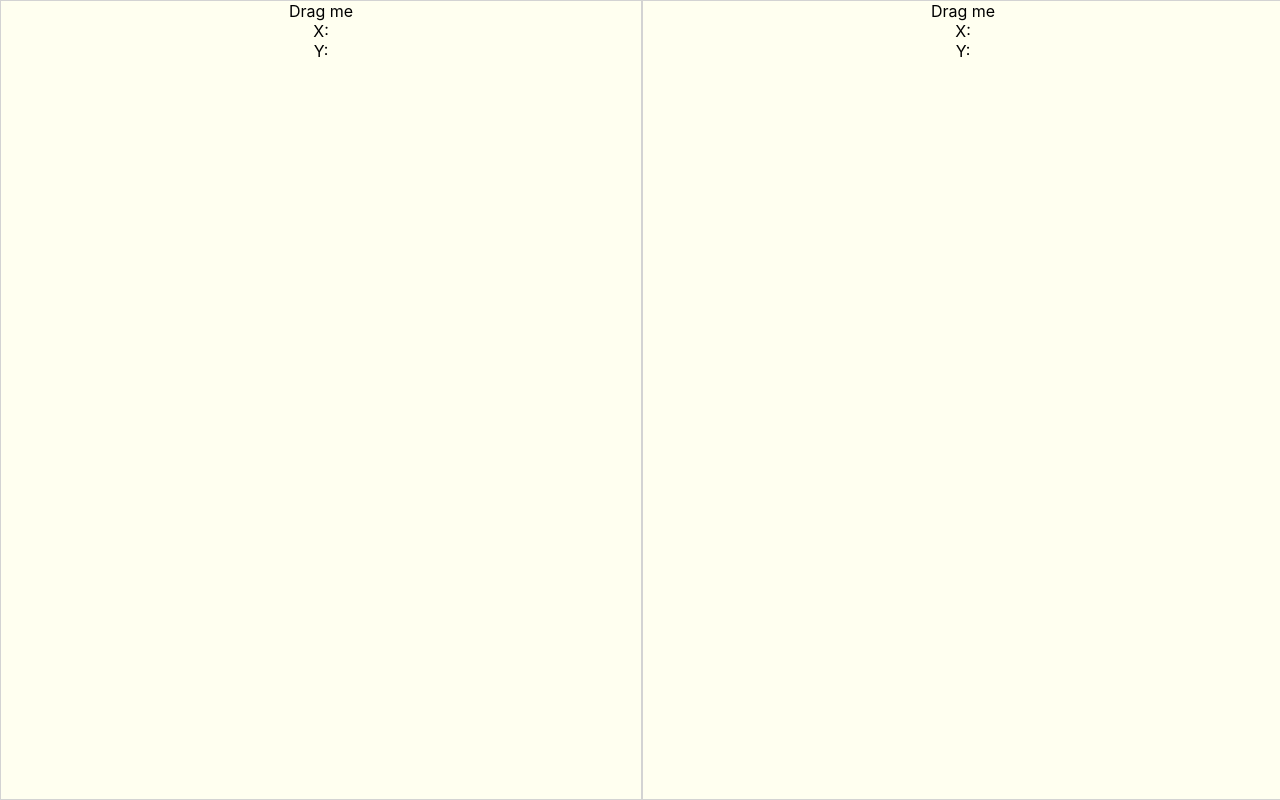
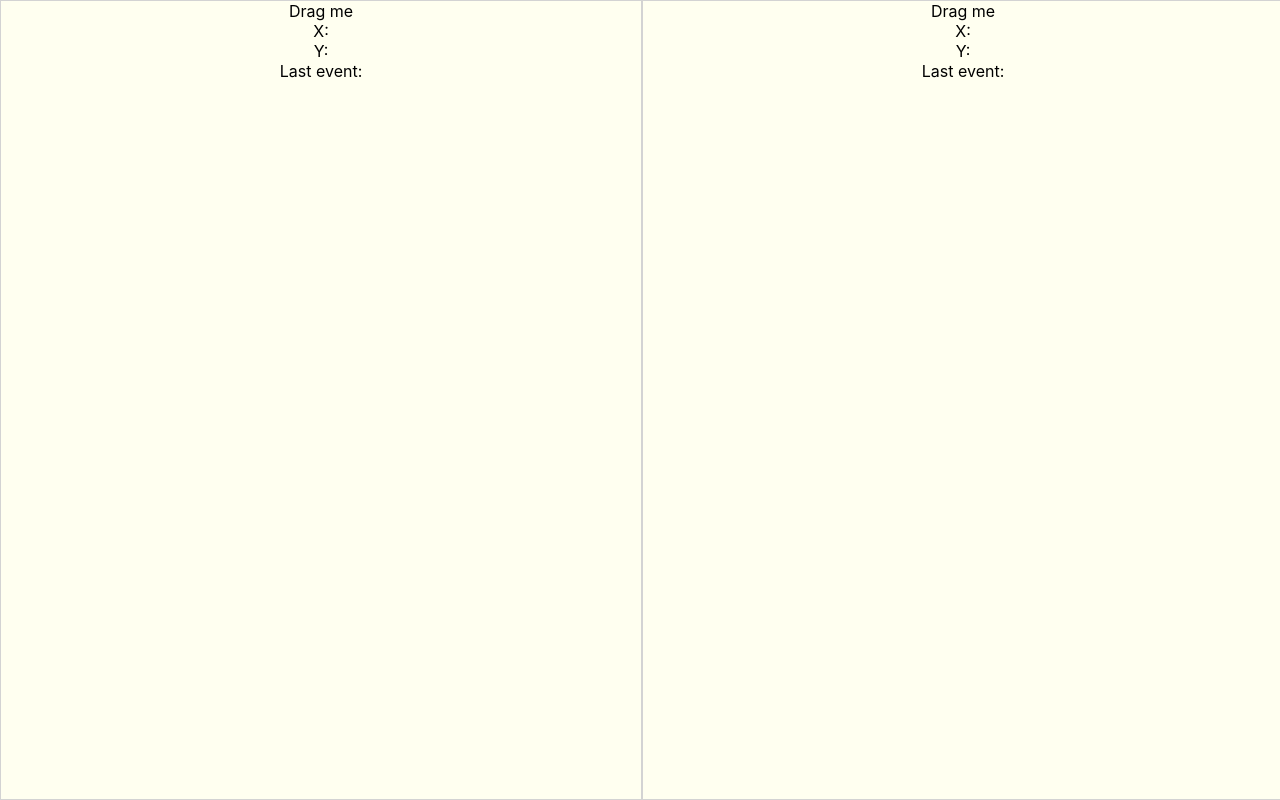
Before and after one commit to pixelbandito/musico, a React (Create React App) app: page / in a window 1280 px wide. Built offline with nearby package versions, Linux system fonts and the light colour scheme.

Commit message:
Add debugging output to strikeable, cover text with div to avoid text selection on touchscreen

```diff
--- a/src/Key/Key.js
+++ b/src/Key/Key.js
@@ -63,8 +63,8 @@ class Key extends Component {
           display: 'grid',
           gridTemplateRows: '1fr',
           gridTemplateColumns: '1fr',
-          background: 'ivory',
           border: '1px solid lightgray',
+          backgroundColor: this.state.playing ? 'pink' : 'ivory',
         }}
       >
         <Strikeable
--- a/src/Strikeable/Strikeable.js
+++ b/src/Strikeable/Strikeable.js
@@ -45,20 +45,28 @@ class StrikeableDraggable extends Component {
         touchX: touchX,
         touchY: touchY,
         width,
+        lastEvent: 'handleMouseDown',
       });
 
       onStrikeStart && onStrikeStart({ touchY });
     }
   }
 
-  handleTouchStart = (event, ...rest) => {
+  handleTouchStart = (event) => {
     console.log('handleTouchStart');
 
     const { onStrikeStart } = this.props;
+
+    this.setState({
+      lastEvent: 'handleTouchStart',
+    });
+
     onStrikeStart && onStrikeStart();
   }
 
-  handleDrag = (event, ...rest) => {
+  handleDrag = (event) => {
+    console.log('handleDrag');
+
     const { onStrike } = this.props;
 
     const {
@@ -88,6 +96,7 @@ class StrikeableDraggable extends Component {
       this.setState({
         touchX: touchX,
         touchY: touchY,
+        lastEvent: 'handleDrag',
       });
 
       onStrike && onStrike({ touchY });
@@ -95,10 +104,13 @@ class StrikeableDraggable extends Component {
   }
 
   handleDragEnd = () => {
+    console.log('handleDragEnd');
+
     const { onStrikeEnd } = this.props;
 
     this.setState({
       dragging: false,
+      lastEvent: 'handleDragEnd',
     });
 
     onStrikeEnd && onStrikeEnd();
@@ -110,7 +122,10 @@ class StrikeableDraggable extends Component {
     return (
       <div
         ref={this.DraggableParent}
-        style={{ ...style }}
+        style={{
+          ...style,
+          position: 'relative',
+        }}
       >
         <Draggable
           onMouseDown={this.handleMouseDown}
@@ -124,11 +139,25 @@ class StrikeableDraggable extends Component {
         >
           {(event) => (
             <div>
-              Drag me
-              <br />
-              X: {this.state.touchX}
-              <br />
-              Y: {this.state.touchY}
+              <div style={{ userSelect: 'none' }}>
+                Drag me
+                <br />
+                X: {this.state.touchX}
+                <br />
+                Y: {this.state.touchY}
+                <br />
+                Last event: {this.state.lastEvent}
+              </div>
+              <div
+                style={{
+                  ...style,
+                  position: 'absolute',
+                  width: '100%',
+                  height: '100%',
+                  top: '0',
+                  left: '0',
+                }}
+              />
             </div>
           )}
         </Draggable>
```
